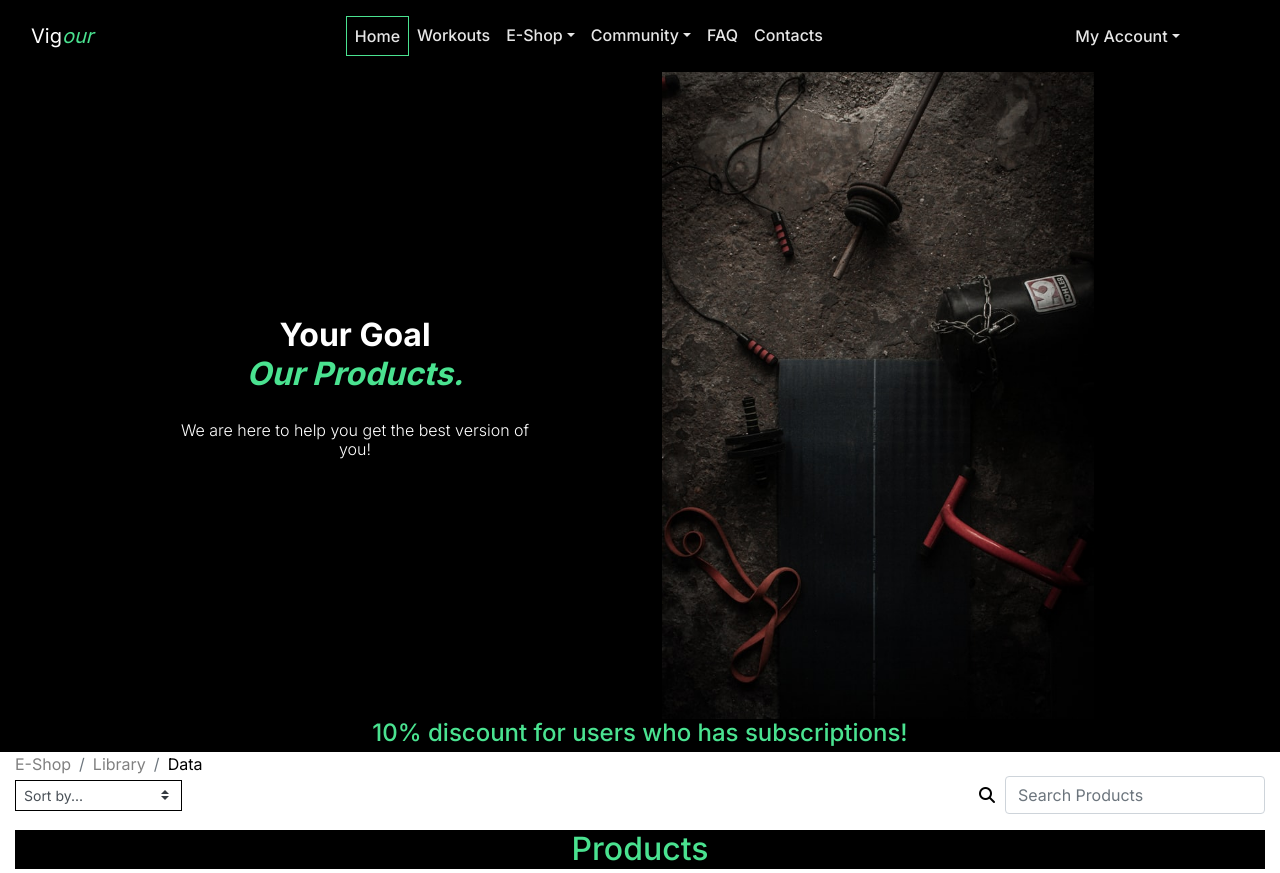
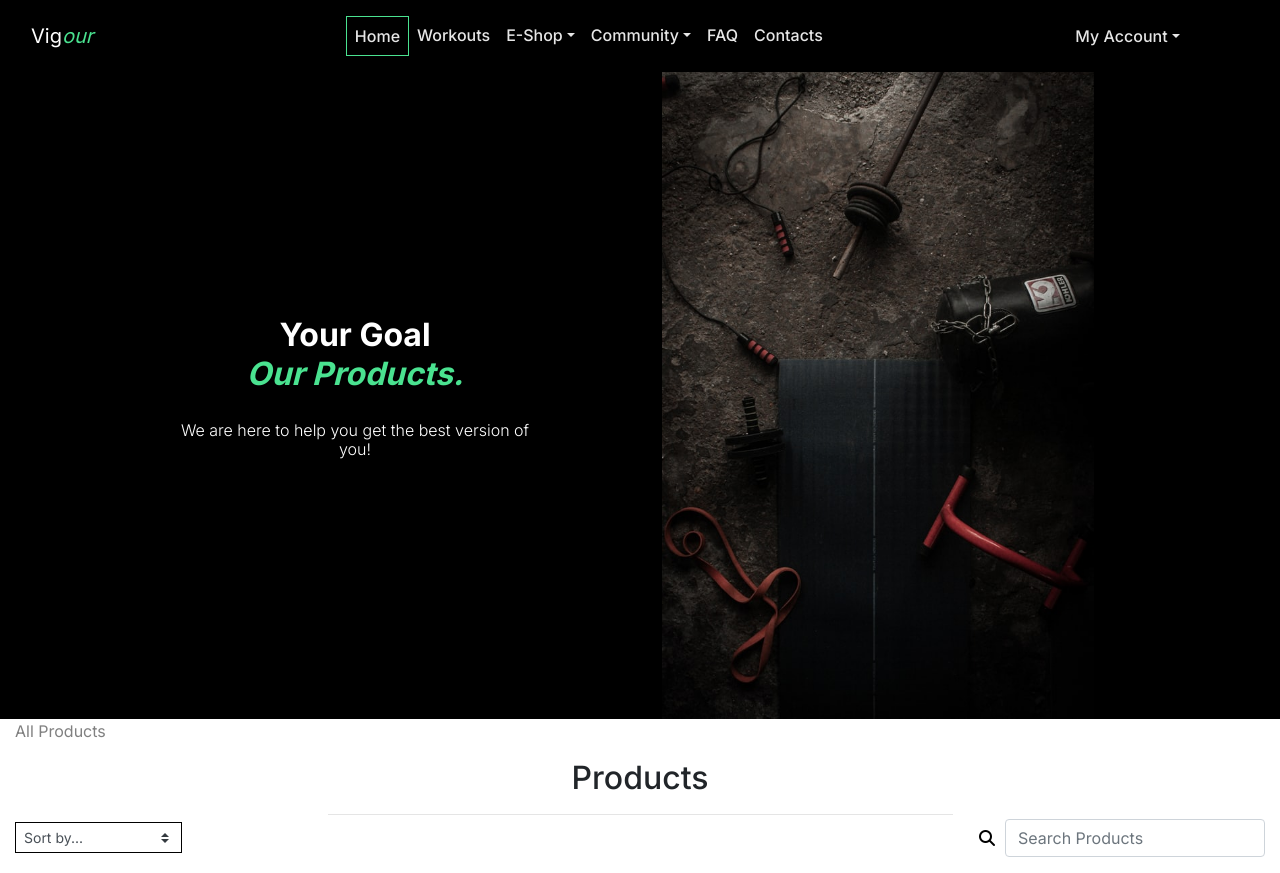
Before and after one commit to LySeriuos/Vigour-MS4-2, a Django app: page /shop/ in a window 1280 px wide. Shown: the top 873 px of the page. Run offline with Django 3.2, Linux system fonts and the light colour scheme; data comes from the database, SQL or seed files in the repository; some libraries are stand-ins or nearby versions; grey boxes are pictures that could not be loaded.

Commit message:
adding links to breadcrumbs

```diff
--- a/shop/templates/shop/shop.html
+++ b/shop/templates/shop/shop.html
@@ -22,24 +22,41 @@
 {% block content %}
 <!-- Special offer for users who has subscription -->
 <section>
-   <div id="special-offer" class="row text-center">
+   <div class="container-fluid">
+   <!-- <div id="special-offer" class="row text-center">
       <div class="col bg-black text-white">
          <h4 class="logo-font mb-1">10% discount for users who has subscriptions!</h4>
       </div>
+   </div> -->
+     <!-- bread crumb for mobile phones to navigate easier on the site -->
+     <div class="row-shop-1">
+      <div class="col-12"></div>
+      <nav aria-label="breadcrumb">
+         <ol class="breadcrumb">
+            <li class="breadcrumb-item"><a href="{% url 'products' %}">All Products</a></li>
+            {% for c in current_categories %}
+            <li class="breadcrumb-item"><a href="{% url 'products' %}?category={{ c.name }}">{{ c.friendly_name }}</a></li>
+            <li class="breadcrumb-item active" aria-current="page">Data</li>
+            {% endfor %}
+         </ol>
+      </nav>
    </div>
+</div>
 </section>
 <section>
    <div class="container-fluid">
-      <!-- bread crumb for mobile phones to navigate easier on the site -->
-      <div class="row-shop-1">
-         <div class="col-12"></div>
-         <nav aria-label="breadcrumb">
-            <ol class="breadcrumb">
-               <li class="breadcrumb-item"><a href="#">E-Shop</a></li>
-               <li class="breadcrumb-item"><a href="#">Library</a></li>
-               <li class="breadcrumb-item active" aria-current="page">Data</li>
-            </ol>
-         </nav>
+      <div class="row">
+         <div class="col text-center mt-3">
+            <h2 class="">Products</h2>
+            <!-- this doesn't work change to pills if needed -->
+            {% for c in current_categories %}
+            <a class="category-badge text-decoration-none" href="{% url 'products' %}?category={{ c.name }}">
+                <span class="p-2 mt-2 badge badge-white text-black rounded-0 border border-dark">{{ c.friendly_name }}</span>
+            </a>
+        {% endfor %}
+         <!-- untill here -->
+            <hr class="w-50 mb-1">
+         </div>
       </div>
       <div class="row align-items-md-center">
 
@@ -78,22 +95,10 @@
 
       </div>
    </div>
+   <hr class="mb-1">
 </section>
 <section>
    <div class="container-fluid">
-      <div class="row">
-         <div class="col text-center mt-3">
-            <h2 class="logo-font">Products</h2>
-            <!-- this doesn't work change to pills if needed -->
-            {% for c in current_categories %}
-            <a class="category-badge text-decoration-none" href="{% url 'products' %}?category={{ c.name }}">
-                <span class="p-2 mt-2 badge badge-white text-black rounded-0 border border-dark">{{ c.friendly_name }}</span>
-            </a>
-        {% endfor %}
-         <!-- untill here -->
-            <hr class="w-50 mb-1">
-         </div>
-      </div>
       <div class="row">
          <div class="product-container col-10 offset-1">
             <div class="row mt-1 mb-2"></div>
--- a/shop/views.py
+++ b/shop/views.py
@@ -29,6 +29,7 @@ def shop(request):
     categories = None
     sort = None
     direction = None
+    subcategories = None
 
     if request.GET:
         if 'sort' in request.GET:
@@ -48,6 +49,7 @@ def shop(request):
         if 'category' in request.GET:
             categories = request.GET['category'].split(',')
             products = products.filter(category__name__in=categories)
+            subcategories = Category.objects.filter(subcategory__in=categories)
             categories = Category.objects.filter(name__in=categories)
 
         if 'q' in request.GET:
@@ -67,7 +69,8 @@ def shop(request):
         'products': products,
         'search_term': query,
         'current_categories': categories,
-        'current_sorting': current_sorting
+        'current_sorting': current_sorting,
+        'current_subcategories': subcategories
     }
 
     return render(request, 'shop/shop.html', context)
--- a/templates/base.html
+++ b/templates/base.html
@@ -83,7 +83,7 @@
                         </li> -->
 
                         <li class="nav-item dropdown">
-                          <a class="nav-link dropdown-toggle" href="#" data-toggle="dropdown">  E-Shop  </a>
+                          <a class="nav-link dropdown-toggle" href="{% url 'products' %}?category=food_supplements,gym_accessories,gym_equipment,outlet" data-toggle="dropdown">  E-Shop  </a>
                           <ul class="dropdown-menu">
                           <li><a class="dropdown-item" href="{% url 'products' %}"> All Products <i class="fa-solid fa-caret-right"></i></a>
                           <ul class="submenu dropdown-menu">
```
Also changed, not shown: shop/templates/shop/product_detail.html (+6 -4 lines).
